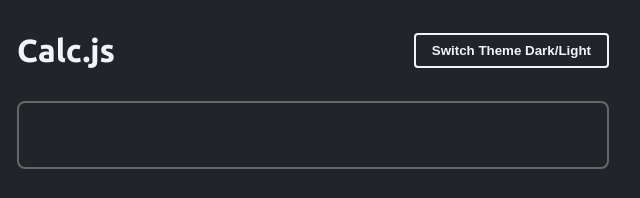
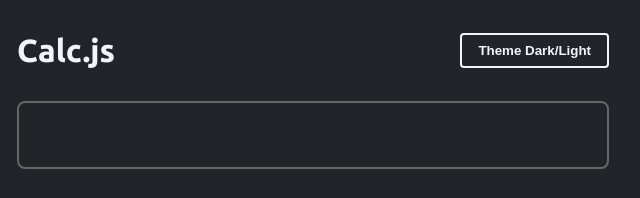
Before and after one commit to pavanellidev/calcjs, a plain HTML site: page index.html in a window 1280 px wide. Shown: the top 198 px of the page, 327-967 px from the left. Drawn offline with Linux system fonts and the light colour scheme.

Commit message:
Update index.html

```diff
--- a/index.html
+++ b/index.html
@@ -14,7 +14,7 @@
   <main data-theme="dark">
     <header class="flex align-center justify-between">
       <h1>Calc.js</h1>
-      <button id="themeSwitcher">Switch Theme Dark/Light</button>
+      <button id="themeSwitcher">Theme Dark/Light</button>
     </header>
     <input type="text" id="input">
     <div id="keys">
```
